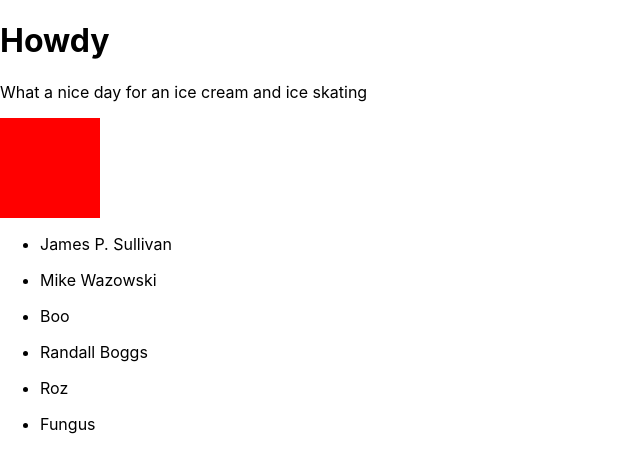
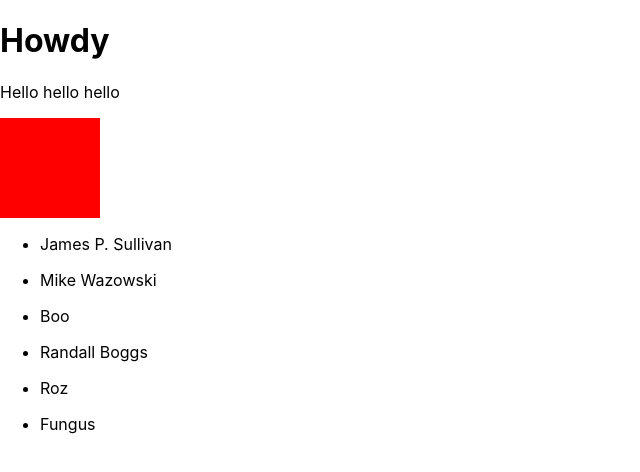
Before and after one commit to hgraceoc/Week-8---React-, a React (Create React App) app in the folder project-one/: page / in a window 1280 px wide. Shown: the top 472 px of the page, without its empty margins (0-640 px from the left). Built offline with nearby package versions, Linux system fonts and the light colour scheme.

Commit message:
updated header and paragraph to use children, added a Stuff.js fragment

```diff
--- a/project-one/src/App.js
+++ b/project-one/src/App.js
@@ -1,35 +1,15 @@
 import React from 'react';
 import logo from './logo.svg';
 import './App.css';
-import Header from "./components/Header";
-import Paragraph from "./components/Paragraph";
-import Square from "./components/Square";
-import People from "./components/People";
+// import Header from "./components/Header";
+// import Paragraph from "./components/Paragraph";
+// import Square from "./components/Square";
+// import People from "./components/People";
+import Stuff from "./components/Stuff";
 
 const App = () => (
-  <div>
-  <Header />
-  <Paragraph />
-  <Square />
-  <People />
-  </div>
+  <Stuff />
 );
-
-Header.defaultProps = {
-  text: "Howdy"
-}
-
-Paragraph.defaultProps = {
-  paragraph: "What a nice day for an ice cream and ice skating"
-  }
-
- Square.defaultProps = {
-   colour: "red"
- }
-
- People.defaultProps = {
-  people: ["James P. Sullivan", "Mike Wazowski", "Boo", "Randall Boggs", "Roz", "Fungus"]
- }
 
 
 export default App;
--- a/project-one/src/components/Header.js
+++ b/project-one/src/components/Header.js
@@ -1,9 +1,13 @@
 import React from "react";
 
-const Header = ({ text }) => (
+const Header = ({ children }) => (
 <header className="header">
-    <h1>{ text }</h1>
+    <h1>{ children }</h1>
 </header>
 );
 
+Header.defaultProps = {
+    children: "text"
+  }
+
 export default Header;
--- a/project-one/src/components/Paragraph.js
+++ b/project-one/src/components/Paragraph.js
@@ -1,7 +1,11 @@
 import React from "react";
 
-const Paragraph = ({ paragraph }) => (
-<p>{paragraph ? <p>{ paragraph }</p> : "Hello, world"} </p>
+const Paragraph = ({ children }) => (
+<p>{children ? <p>{ children }</p> : "Hello, world"} </p>
 );
 
+Paragraph.defaultProps = {
+    children: "What a nice day for an ice cream and ice skating"
+    }
+
 export default Paragraph;
--- a/project-one/src/components/People.js
+++ b/project-one/src/components/People.js
@@ -15,6 +15,9 @@ const People = ({ people }) => (
 
 );
 
+People.defaultProps = {
+    people: ["James P. Sullivan", "Mike Wazowski", "Boo", "Randall Boggs", "Roz", "Fungus"]
+   }
 
 
 export default People;
--- a/project-one/src/components/Square.js
+++ b/project-one/src/components/Square.js
@@ -9,4 +9,8 @@ const Square = ({ colour }) => (
     </div>
 );
 
+Square.defaultProps = {
+    colour: "red"
+  }
+
 export default Square;
--- /dev/null
+++ b/project-one/src/components/Stuff.js
@@ -0,0 +1,16 @@
+import React from 'react';
+import Header from "./Header";
+import Paragraph from "./Paragraph";
+import Square from "./Square";
+import People from "./People";
+
+const Stuff = () => (
+    <div>
+        <Header>Howdy</Header>
+        <Paragraph>Hello hello hello</Paragraph>
+        <Square />
+        <People />
+  </div>
+);
+
+export default Stuff;
```
